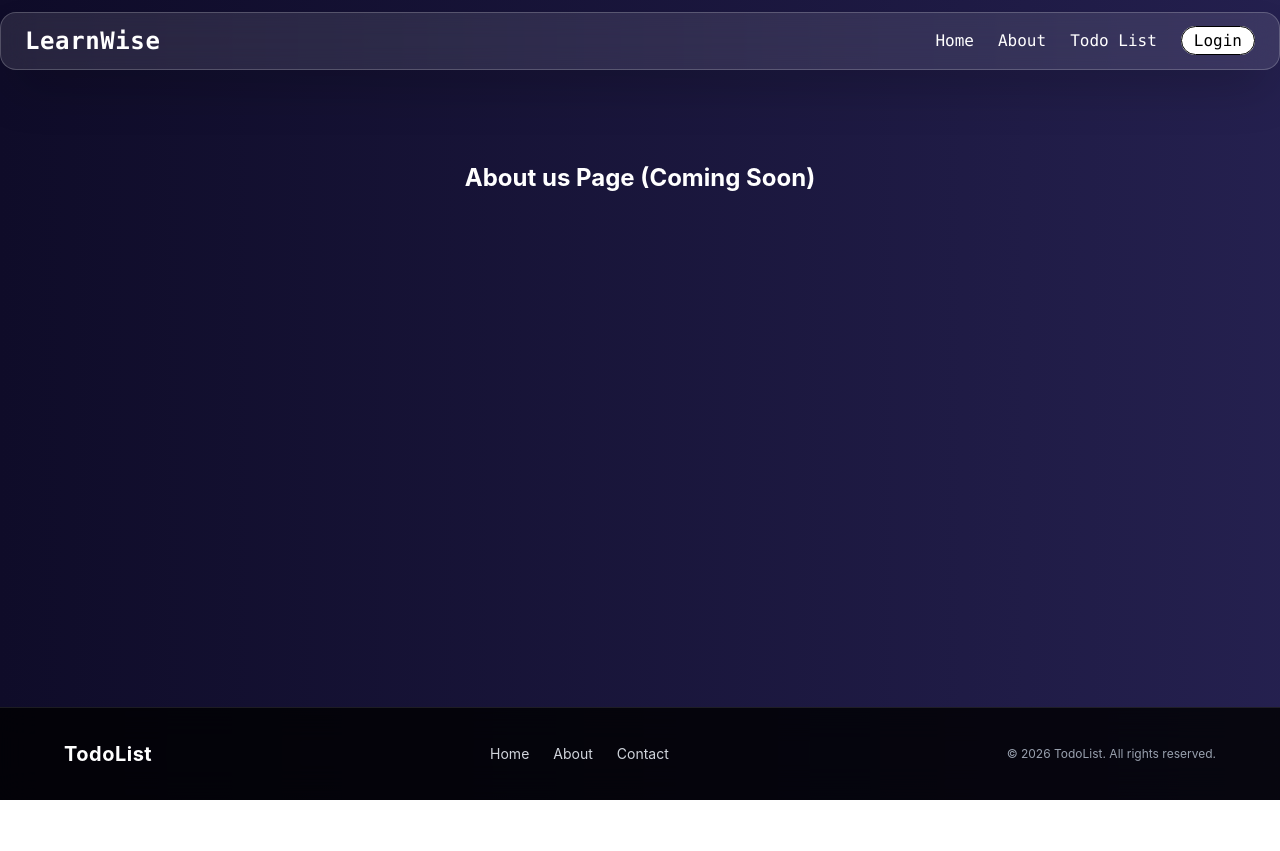
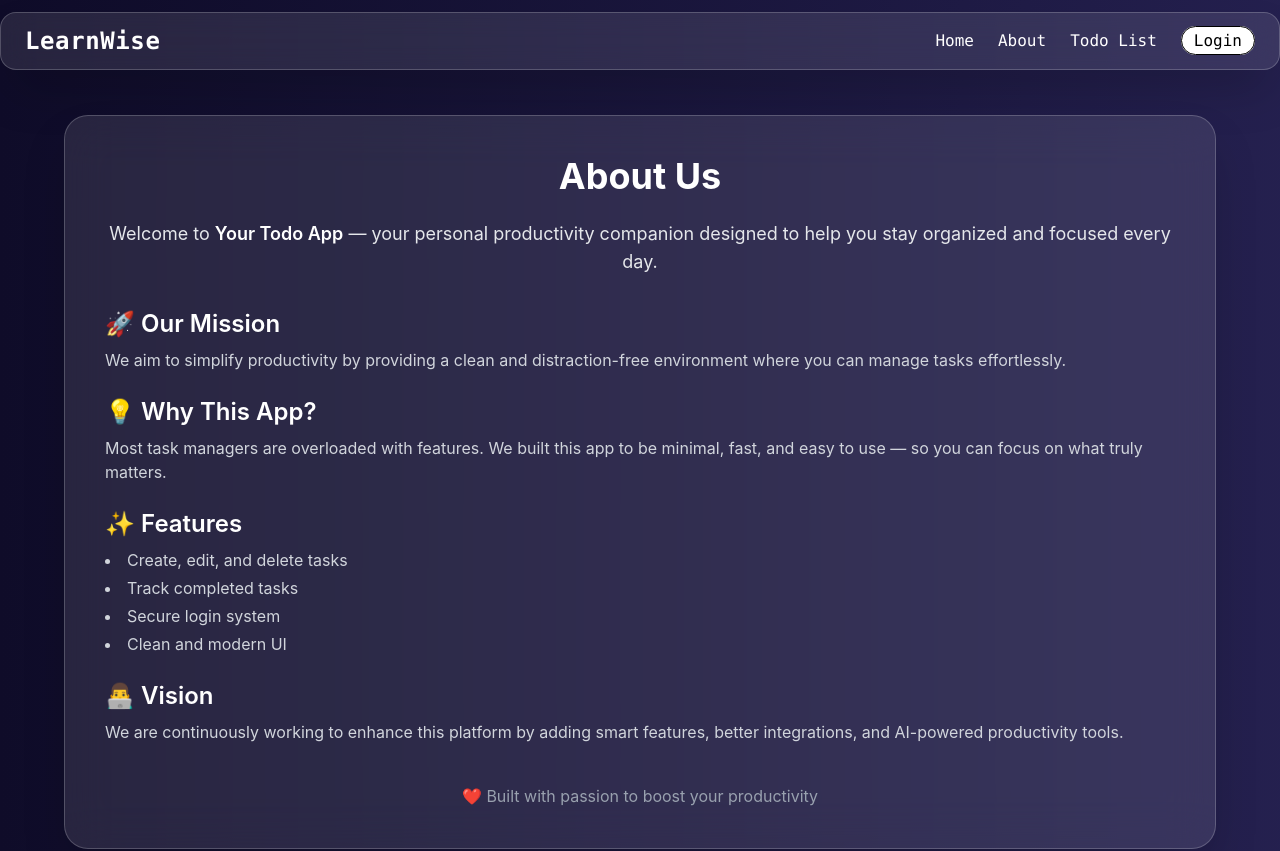
Before and after one commit to UnknonPerson/Todo_List_FullStack, a React (Vite) app in the folder frontend/: page /about in a window 1280 px wide. Shown: the top 851 px of the page. Before the commit the page ends 800 px from the top, so only its background shows below. Built offline with nearby package versions, Linux system fonts and the light colour scheme.

Commit message:
About Us Page is done

```diff
--- a/frontend/src/components/Home/Home.jsx
+++ b/frontend/src/components/Home/Home.jsx
@@ -5,12 +5,9 @@ import About from '../Cards/About';
 import card1 from '../../assets/card1.png'
 import card2 from '../../assets/card2.png'
 import card3 from '../../assets/card3.png'
-import userContext from '../../Context/userCntext';
-import { useContext } from 'react';
 
 const Home = () => {
 
-  const {user} = useContext()
 
   return (
 
--- a/frontend/src/index.css
+++ b/frontend/src/index.css
@@ -1,6 +1,7 @@
 @import "tailwindcss";
 
 body {
+
     min-height: 100vh;
     margin: 0;
     /* background: linear-gradient(135deg, #0f0c29, #302b63, #24243e);
--- a/frontend/src/page/About/About.jsx
+++ b/frontend/src/page/About/About.jsx
@@ -1,9 +1,67 @@
-import React from 'react'
+import React from "react";
 
 const About = () => {
   return (
-    <div className='text-center text-white text-2xl font-bold mt-20'>About us Page (Coming Soon)</div>
-  )
-}
+    <div className="min-h-screen flex items-center justify-center p-6">
 
-export default About
+      <div className="max-w-6xl w-full backdrop-blur-xl bg-white/10 border border-white/20 rounded-3xl shadow-2xl p-10 text-white">
+
+        {/* Title */}
+        <h1 className="text-4xl font-bold mb-6 text-center">About Us</h1>
+
+        {/* Intro */}
+        <p className="text-lg text-gray-200 text-center mb-8">
+          Welcome to <span className="font-semibold text-white">Your Todo App</span> —
+          your personal productivity companion designed to help you stay organized and focused every day.
+        </p>
+
+        {/* Sections */}
+        <div className="space-y-6">
+
+          <div>
+            <h2 className="text-2xl font-semibold mb-2">🚀 Our Mission</h2>
+            <p className="text-gray-300">
+              We aim to simplify productivity by providing a clean and distraction-free
+              environment where you can manage tasks effortlessly.
+            </p>
+          </div>
+
+          <div>
+            <h2 className="text-2xl font-semibold mb-2">💡 Why This App?</h2>
+            <p className="text-gray-300">
+              Most task managers are overloaded with features. We built this app to be minimal,
+              fast, and easy to use — so you can focus on what truly matters.
+            </p>
+          </div>
+
+          <div>
+            <h2 className="text-2xl font-semibold mb-2">✨ Features</h2>
+            <ul className="list-disc list-inside text-gray-300 space-y-1">
+              <li>Create, edit, and delete tasks</li>
+              <li>Track completed tasks</li>
+              <li>Secure login system</li>
+              <li>Clean and modern UI</li>
+            </ul>
+          </div>
+
+          <div>
+            <h2 className="text-2xl font-semibold mb-2">👨‍💻 Vision</h2>
+            <p className="text-gray-300">
+              We are continuously working to enhance this platform by adding smart features,
+              better integrations, and AI-powered productivity tools.
+            </p>
+          </div>
+
+        </div>
+
+        {/* Footer */}
+        <div className="mt-10 text-center text-gray-400">
+          <p>❤️ Built with passion to boost your productivity</p>
+        </div>
+      </div>
+
+    </div>
+  );
+};
+
+export default About;
```
Also changed, not shown: 1 other file (tests, documents, lock files or other folders).
